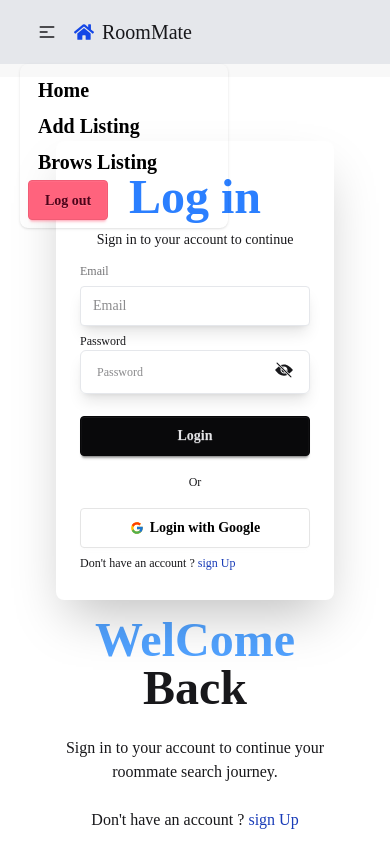
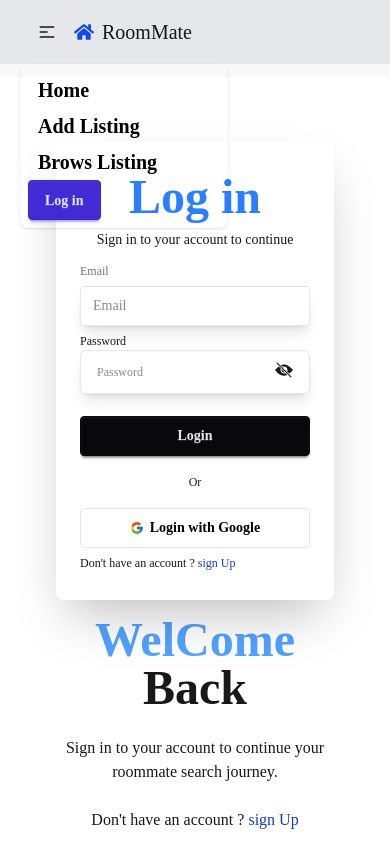
Before and after one commit to osmanbybd/roommate_client_side, a React (Vite) app: page /login in a window 390 px wide. Both pictures are taken after a click on the button 47 px from the left and 32 px from the top of the page. Shown: the top 844 px of the page. Built offline with nearby package versions, Linux system fonts and the light colour scheme; no server answers; a web font is replaced by a local one.

Commit message:
adden code and chang

```diff
--- a/src/components/Navbar.jsx
+++ b/src/components/Navbar.jsx
@@ -42,7 +42,12 @@ const Navbar = () => {
         className="menu menu-sm dropdown-content rounded-box z-1 mt-3 w-52 p-2 shadow ">
 
        {links}
-       <Link><button className='btn btn-error' onClick={handleLogOut}>Log out</button></Link>
+
+       {
+        user ? <Link><button className='btn btn-error' onClick={handleLogOut}>Log out</button></Link> :  <Link to='login'> <button className="btn btn-primary">Log in</button></Link>
+
+
+       }
       </ul>
     </div>
     <Link className=" lg:text-4xl md:text-2xl text-xl flex items-center gap-2 "><FaHome className='text-blue-700' /> RoomMate</Link>
--- a/src/pages/Regiester.jsx
+++ b/src/pages/Regiester.jsx
@@ -68,7 +68,7 @@ const handleSignUp = e =>{
         .then(data => console.log(data))
         })
         .catch(error =>{
-            // console.log(error)
+            console.log(error)
         })
 
 
```
